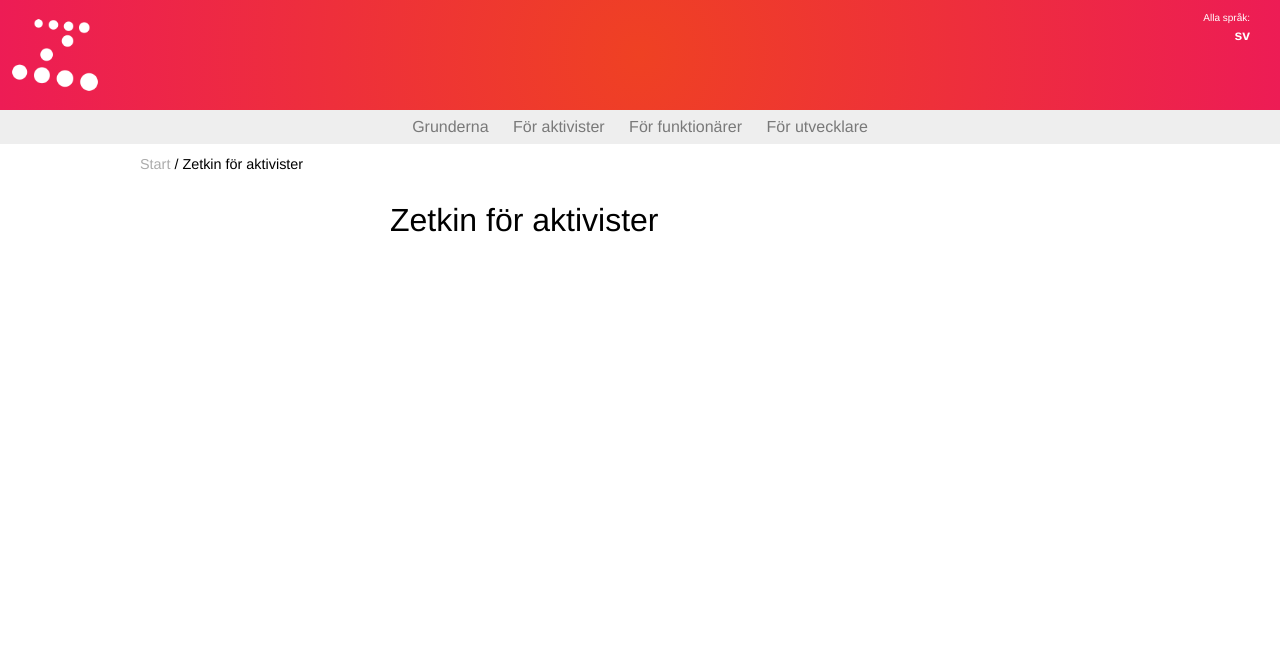
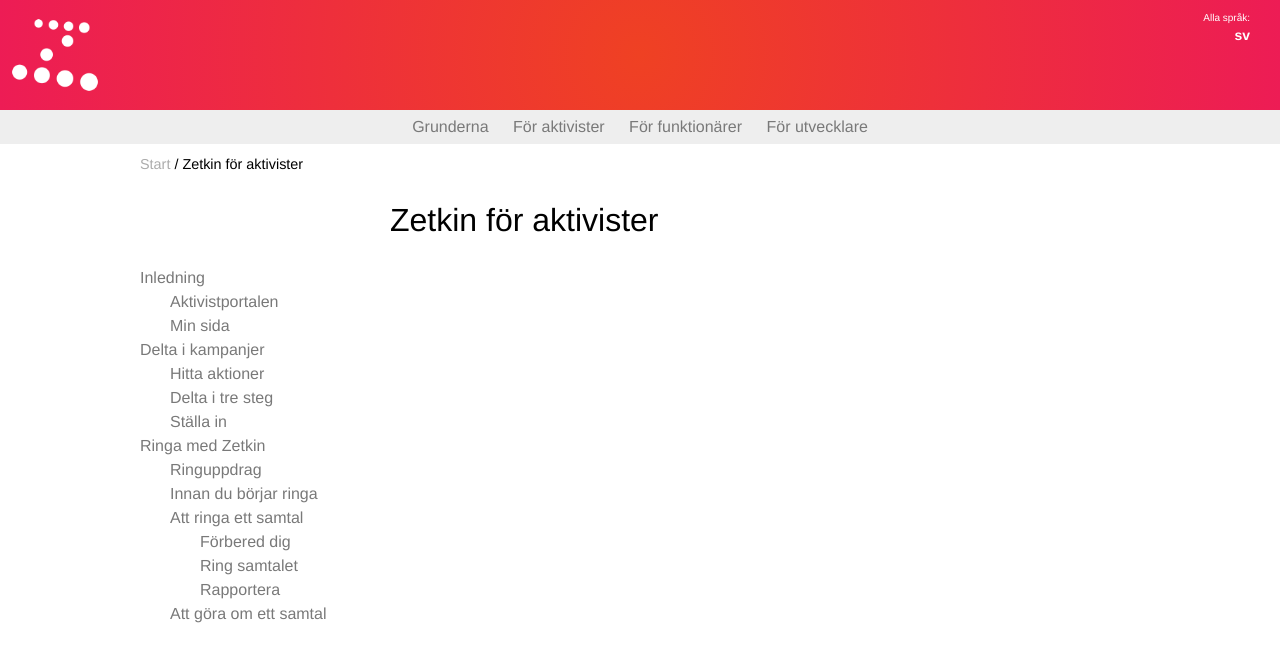
Before and after one commit to zetkin/manual, a Jekyll site: the page built from sv/for-aktivister/index.md, in a window 1280 px wide. Shown: the top 662 px of the page. Built offline with Jekyll 4.4.1, drawn with Linux system fonts in a browser that asks for light colours.

Commit message:
[sv] Add Swedish menu for activist section

```diff
--- a/_data/menu/sv.yml
+++ b/_data/menu/sv.yml
@@ -32,3 +32,39 @@
                 slug: ansluta
             -   title: Att bli inbjuden
                 slug: inbjudan
+
+"for-aktivister":
+    -   title: Inledning
+        slug: ""
+        sub:
+            -   title: Aktivistportalen
+                slug: aktivistportalen
+            -   title: Min sida
+                slug: min-sida
+    -   title: Delta i kampanjer
+        slug: kampanjer
+        sub:
+            -   title: Hitta aktioner
+                slug: hitta-aktioner
+            -   title: Delta i tre steg
+                slug: delta-i-tre-steg
+            -   title: Ställa in
+                slug: stalla-in
+    -   title: Ringa med Zetkin
+        slug: ringa-med-zetkin
+        sub:
+            -   title: Ringuppdrag
+                slug: ringuppdrag
+            -   title: Innan du börjar ringa
+                slug: innan-du-borjar
+            -   title: Att ringa ett samtal
+                slug: samtalet
+                sub:
+                    -   title: Förbered dig
+                        slug: forbered-dig
+                    -   title: Ring samtalet
+                        slug: ring
+                    -   title: Rapportera
+                        slug: rapportera
+            -   title: Att göra om ett samtal
+                slug: att-gora-om
```
